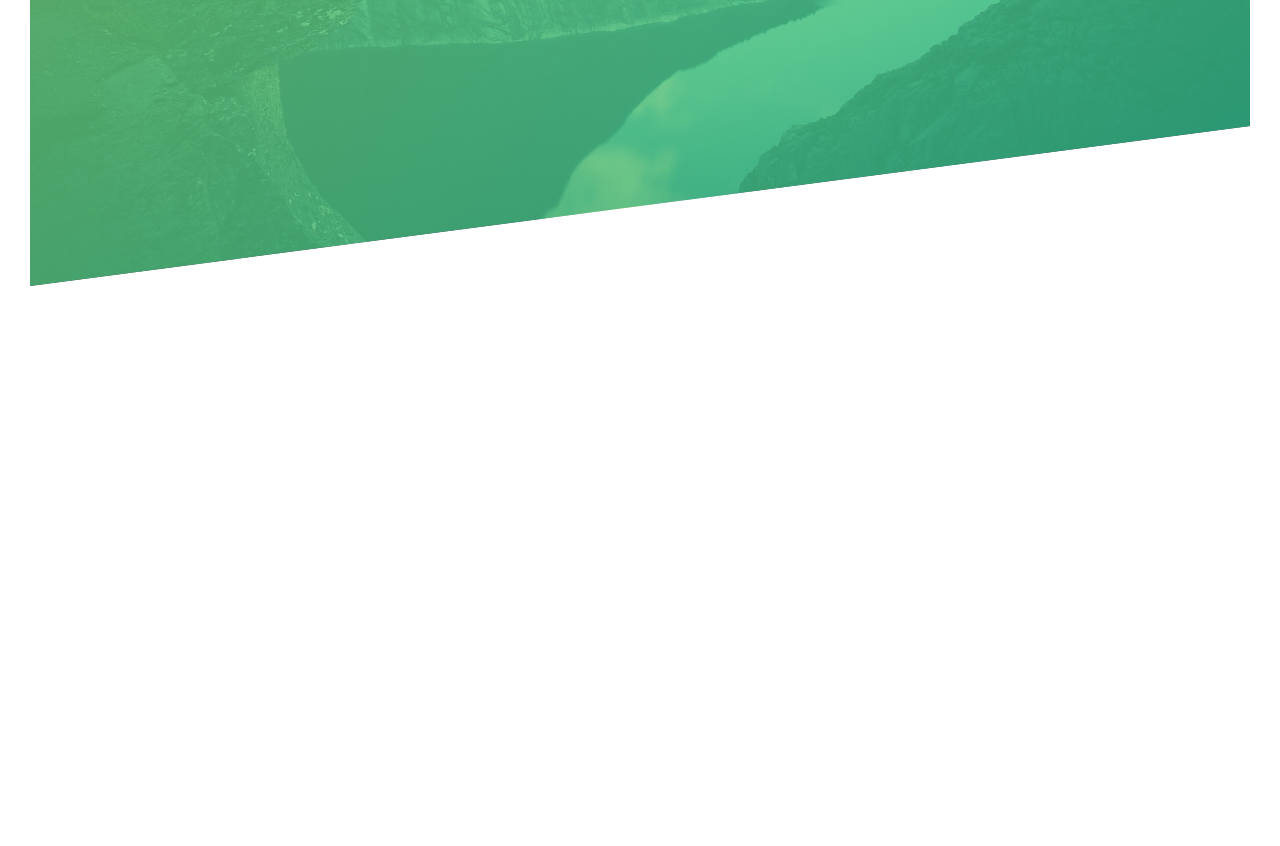
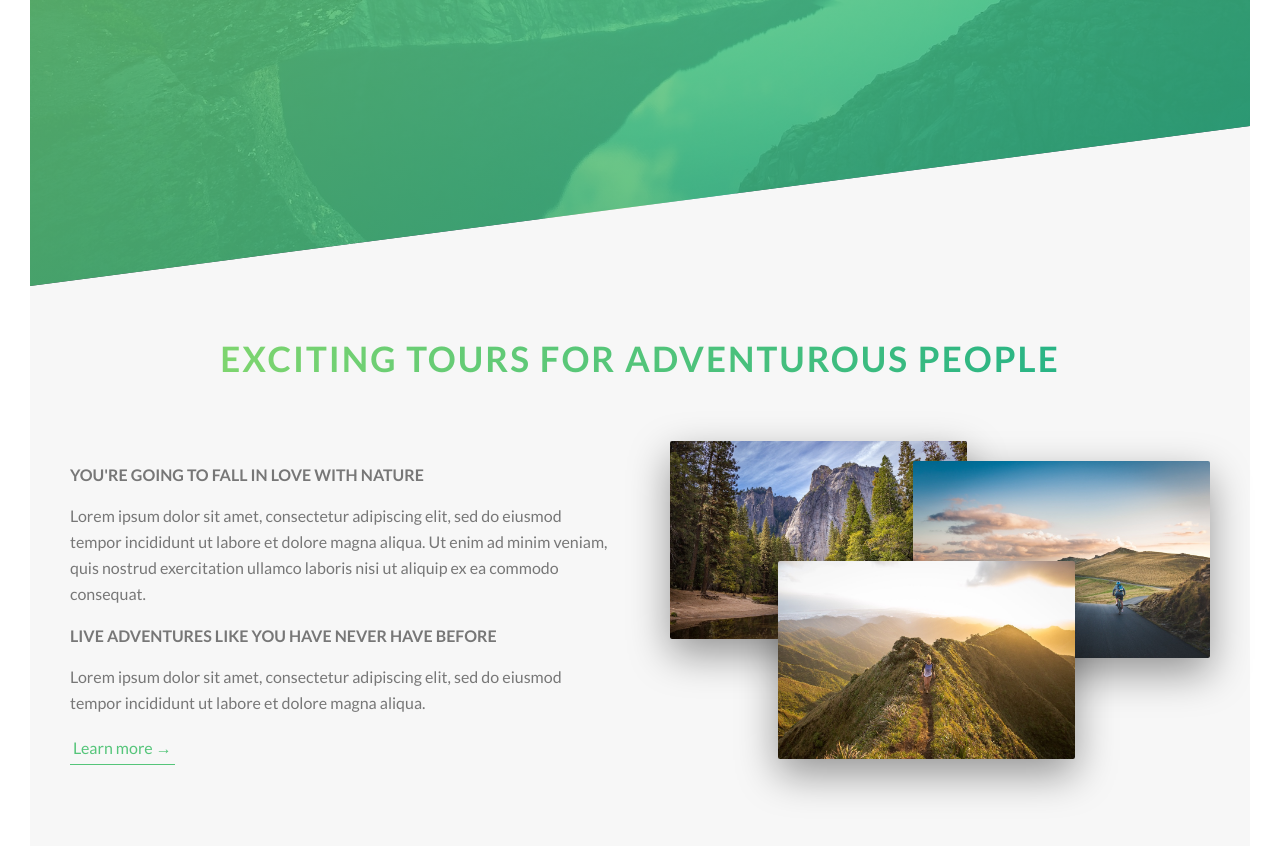
Before and after one commit to victorpma/natours, a website: page index.html in a window 1280 px wide. Shown: the part 504-1350 px from the top of the page. Before the commit the page ends 820 px from the top, so only its background shows below. Drawn offline with Linux system fonts and the light colour scheme.

Commit message:
Added section About

```diff
--- a/index.html
+++ b/index.html
@@ -22,5 +22,57 @@
         <a href="#" class="btn btn--white btn--animated">Discover our tours</a>
       </div>
     </header>
+
+    <main>
+      <section class="section-about">
+        <div class="u-text-center">
+          <h2 class="section-about__title--primary u-margin-bottom-big">
+            Exciting tours for adventurous people
+          </h2>
+        </div>
+
+        <div class="row">
+          <div class="col-1-of-2">
+            <h3 class="section-about__title--tertiary u-margin-bottom-small">
+              You're going to fall in love with nature
+            </h3>
+            <p class="section-about__description u-margin-bottom-small">
+              Lorem ipsum dolor sit amet, consectetur adipiscing elit, sed do
+              eiusmod tempor incididunt ut labore et dolore magna aliqua. Ut
+              enim ad minim veniam, quis nostrud exercitation ullamco laboris
+              nisi ut aliquip ex ea commodo consequat.
+            </p>
+            <h3 class="section-about__title--tertiary u-margin-bottom-small">
+              Live adventures like you have never have before
+            </h3>
+            <p class="section-about__description u-margin-bottom-small">
+              Lorem ipsum dolor sit amet, consectetur adipiscing elit, sed do
+              eiusmod tempor incididunt ut labore et dolore magna aliqua.
+            </p>
+
+            <a href="#" class="btn-text">Learn more &rarr;</a>
+          </div>
+          <div class="col-1-of-2">
+            <div class="composition">
+              <img
+                src="img/nat-1-large.jpg"
+                alt="Photo 1"
+                class="composition__photo composition__photo--p1"
+              />
+              <img
+                src="img/nat-2-large.jpg"
+                alt="Photo 2"
+                class="composition__photo composition__photo--p2"
+              />
+              <img
+                src="img/nat-3-large.jpg"
+                alt="Photo 3"
+                class="composition__photo composition__photo--p3"
+              />
+            </div>
+          </div>
+        </div>
+      </section>
+    </main>
   </body>
 </html>
--- a/sass/abstracts/_mixins.scss
+++ b/sass/abstracts/_mixins.scss
@@ -0,0 +1,7 @@
+@mixin clearfix {
+  &::after {
+    content: "";
+    display: table;
+    clear: both;
+  }
+}
--- a/sass/abstracts/_variables.scss
+++ b/sass/abstracts/_variables.scss
@@ -1,7 +1,16 @@
+//COLOR
 $color-primary: #55c57a;
 $color-primary-light: #7ed56f;
 $color-primary-dark: #28b485;
-
+$color-grey-light-1: #f7f7f7;
 $color-grey-dark: #777;
 $color-white: #fff;
 $color-black: #000;
+
+//GRID
+$grid-width: 114rem;
+$gutter-vertical: 8rem;
+$gutter-horizontal: 6rem;
+
+//FONT
+$default-font-size: 1.6rem;
--- a/sass/base/_typography.scss
+++ b/sass/base/_typography.scss
@@ -32,3 +32,38 @@ body {
 
   animation: moveInRight 1s ease-out;
 }
+
+.section-about__title--primary {
+  display: inline-block;
+  font-size: 3.5rem;
+  font-weight: 700;
+  line-height: 4.5rem;
+  text-transform: uppercase;
+  letter-spacing: 2px;
+  background: linear-gradient(
+    to right,
+    $color-primary-light,
+    $color-primary-dark
+  );
+  -webkit-background-clip: text;
+  color: transparent;
+  transition: all 0.2s;
+
+  &:hover {
+    transform: skewY(2deg) skewX(15deg) scale(1.1);
+    text-shadow: 5rem 1rem 2rem rgba($color-black, 0.2);
+  }
+}
+
+.section-about__title--tertiary {
+  display: inline-block;
+  font-size: 1.6rem;
+  line-height: 2.6rem;
+  font-weight: 700;
+  text-transform: uppercase;
+}
+
+.section-about__description {
+  font-size: 1.6rem;
+  line-height: 2.6rem;
+}
--- a/sass/base/_utilities.scss
+++ b/sass/base/_utilities.scss
@@ -0,0 +1,15 @@
+.u-text-center {
+  text-align: center;
+}
+
+.u-margin-bottom-small {
+  margin-bottom: 1.5rem;
+}
+
+.u-margin-bottom-medium {
+  margin-bottom: 4rem;
+}
+
+.u-margin-bottom-big {
+  margin-bottom: 8rem;
+}
--- a/sass/components/_button.scss
+++ b/sass/components/_button.scss
@@ -54,3 +54,25 @@
     }
   }
 }
+
+.btn-text {
+  font-size: $default-font-size;
+  display: inline-block;
+  text-decoration: none;
+  color: $color-primary;
+  padding: 3px;
+  border-bottom: 1px solid $color-primary;
+  transition: all 0.2s;
+
+  &:hover {
+    background-color: $color-primary;
+    color: $color-white;
+    transform: translateY(-3px);
+    box-shadow: 0 1rem 2rem rgba($color-black, 0.2);
+  }
+
+  &:active {
+    transform: translateY(-1px);
+    box-shadow: 0 0.5rem 1rem rgba($color-black, 0.2);
+  }
+}
--- /dev/null
+++ b/sass/components/_composition.scss
@@ -0,0 +1,38 @@
+.composition {
+  position: relative;
+  &__photo {
+    width: 55%;
+    position: absolute;
+    box-shadow: 0px 1.5rem 4rem rgba($color-black, 0.4);
+    border-radius: 2px;
+    transition: all 0.2s;
+    z-index: 10;
+    outline-offset: 2rem;
+
+    &--p1 {
+      top: -2rem;
+      left: 0px;
+    }
+
+    &--p2 {
+      top: 0;
+      right: 0;
+    }
+
+    &--p3 {
+      top: 10rem;
+      left: 20%;
+    }
+
+    &:hover {
+      box-shadow: 0px 2.5rem 4rem rgba($color-black, 0.5);
+      transform: scale(1.05) translateY(-0.5rem);
+      outline: 1.5rem solid $color-primary;
+      z-index: 20;
+    }
+  }
+
+  &:hover &__photo:not(:hover) {
+    transform: scale(0.95);
+  }
+}
--- /dev/null
+++ b/sass/layout/_grid.scss
@@ -0,0 +1,22 @@
+.row {
+  max-width: $grid-width;
+  margin: 0 auto;
+
+  &:not(:last-child) {
+    margin-bottom: $gutter-vertical;
+  }
+
+  @include clearfix;
+
+  [class^="col-"] {
+    float: left;
+
+    &:not(:last-child) {
+      margin-right: $gutter-horizontal;
+    }
+  }
+
+  .col-1-of-2 {
+    width: calc((100% - #{$gutter-horizontal}) / 2);
+  }
+}
--- a/sass/main.scss
+++ b/sass/main.scss
@@ -8,8 +8,10 @@
 @import "base/utilities";
 
 @import "components/button";
+@import "components/composition";
 
 @import "layout/header";
+@import "layout/grid";
 
 @import "pages/home";
 
--- a/sass/pages/_home.scss
+++ b/sass/pages/_home.scss
@@ -0,0 +1,5 @@
+.section-about {
+  margin-top: -25vh;
+  background-color: $color-grey-light-1;
+  padding: 25rem 0;
+}
```
Also changed, not shown: css/style.css.
